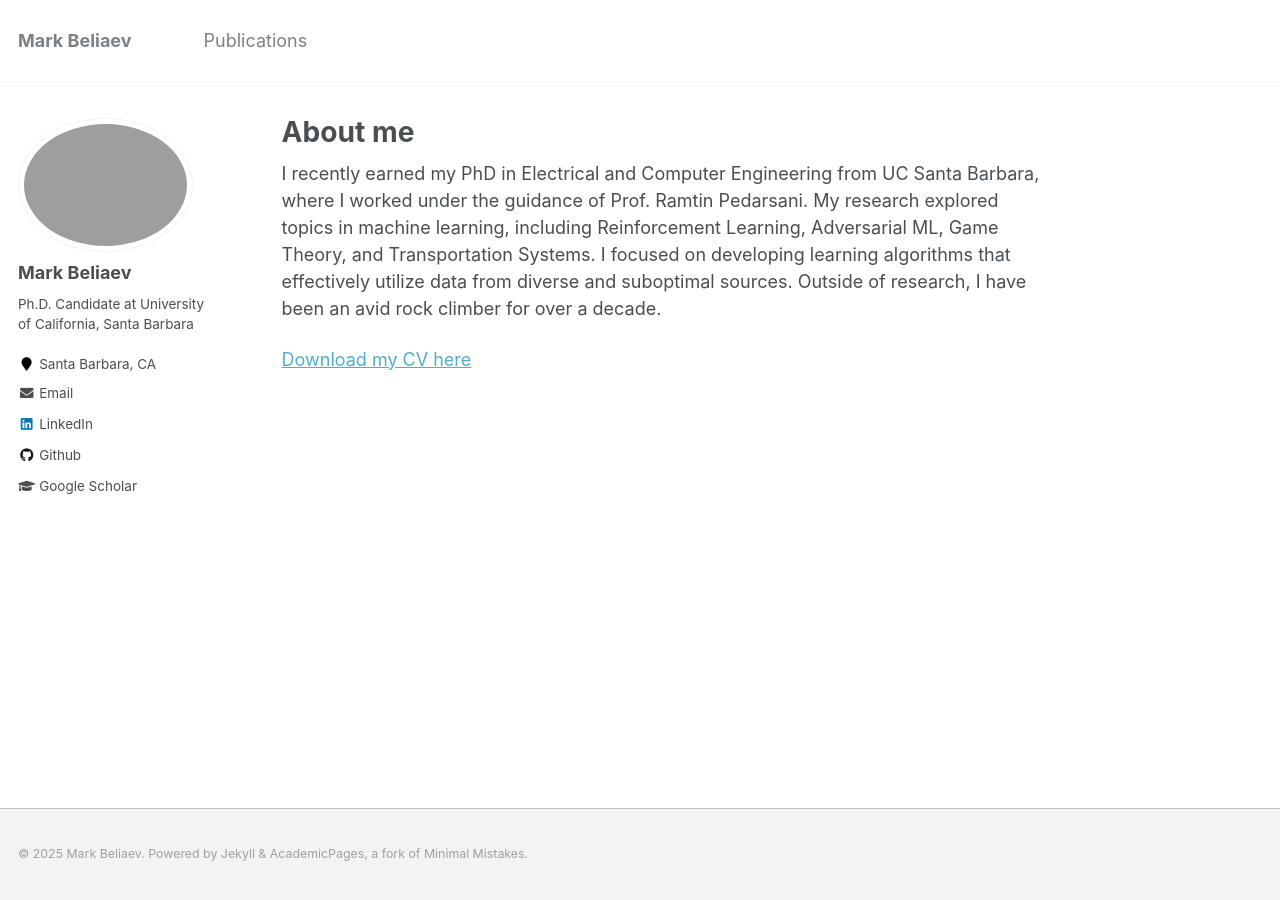
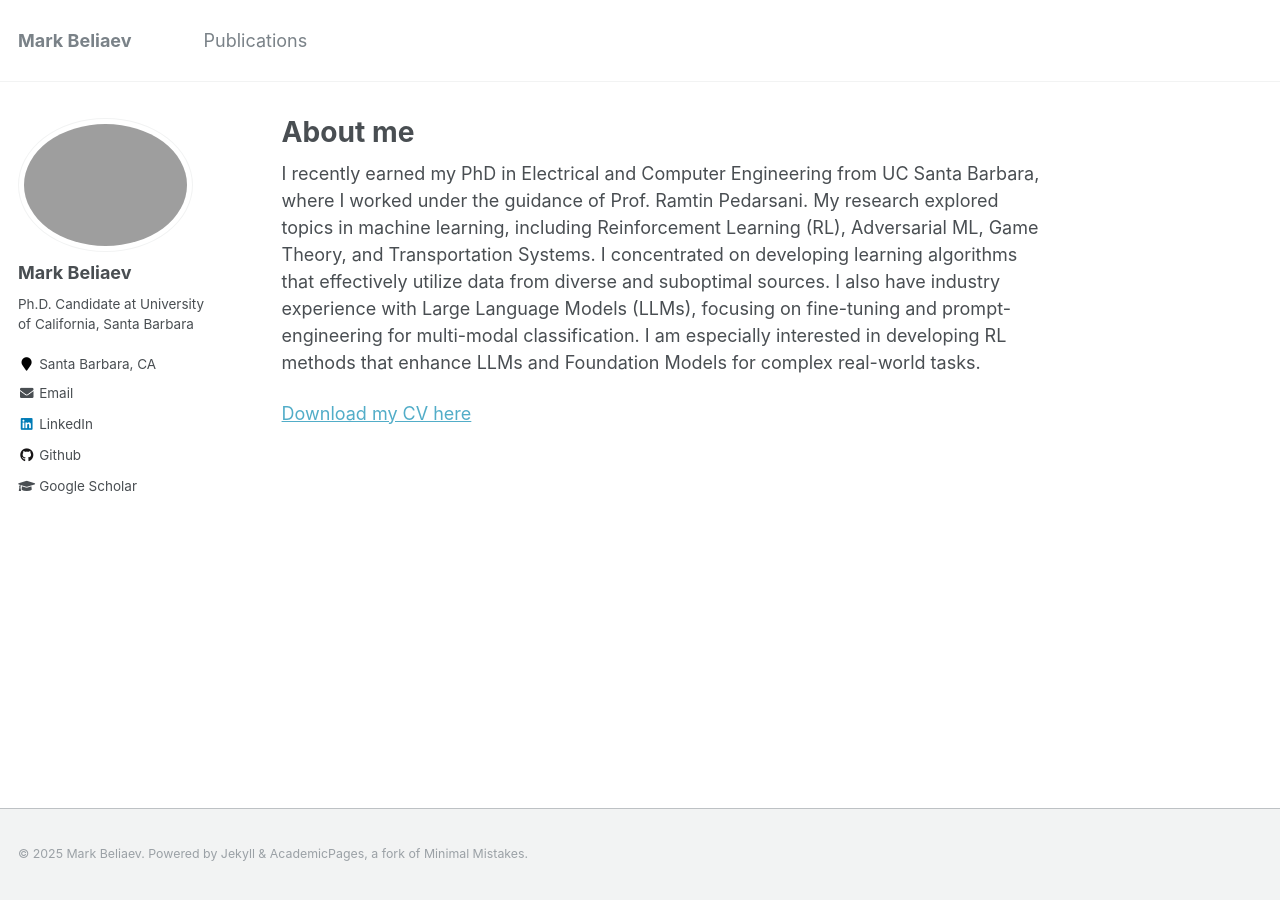
Before and after one commit to mbeliaev1/mbeliaev1.github.io, a Jekyll site: the page built from _pages/about.md, in a window 1280 px wide. Built offline with Jekyll 4.4.1, drawn with Linux system fonts in a browser that asks for light colours.

Commit message:
update resume, about me, llm

```diff
--- a/_pages/about.md
+++ b/_pages/about.md
@@ -8,6 +8,6 @@ redirect_from:
   - /about.html
 ---
 
-I recently earned my PhD in Electrical and Computer Engineering from UC Santa Barbara, where I worked under the guidance of Prof. Ramtin Pedarsani. My research explored topics in machine learning, including Reinforcement Learning, Adversarial ML, Game Theory, and Transportation Systems. I focused on developing learning algorithms that effectively utilize data from diverse and suboptimal sources. Outside of research, I have been an avid rock climber for over a decade.
+I recently earned my PhD in Electrical and Computer Engineering from UC Santa Barbara, where I worked under the guidance of Prof. Ramtin Pedarsani. My research explored topics in machine learning, including Reinforcement Learning (RL), Adversarial ML, Game Theory, and Transportation Systems. I concentrated on developing learning algorithms that effectively utilize data from diverse and suboptimal sources. I also have industry experience with Large Language Models (LLMs), focusing on fine-tuning and prompt-engineering for multi-modal classification. I am especially interested in developing RL methods that enhance LLMs and Foundation Models for complex real-world tasks.
 
 [Download my CV here](https://markbeliaev.com/files/mark_beliaev_cv.pdf)
```
Also changed, not shown: 1 other file.
